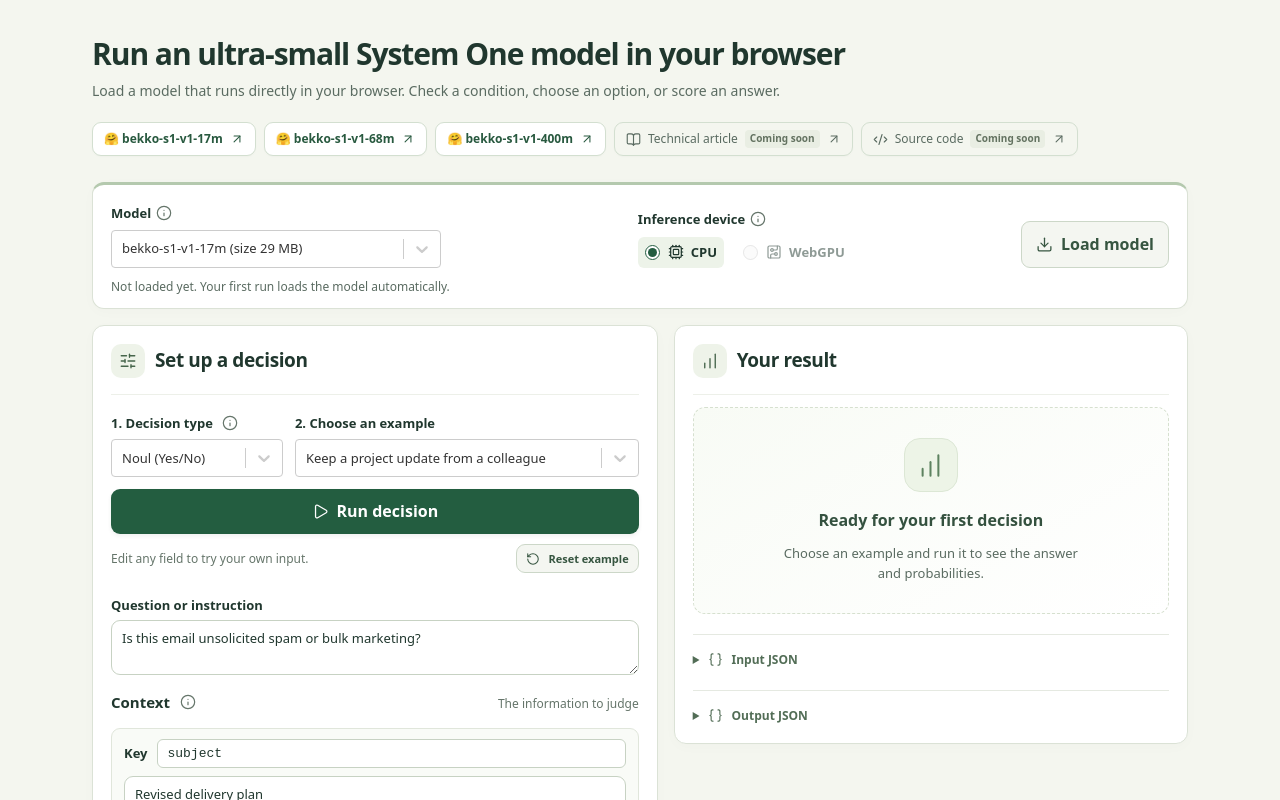
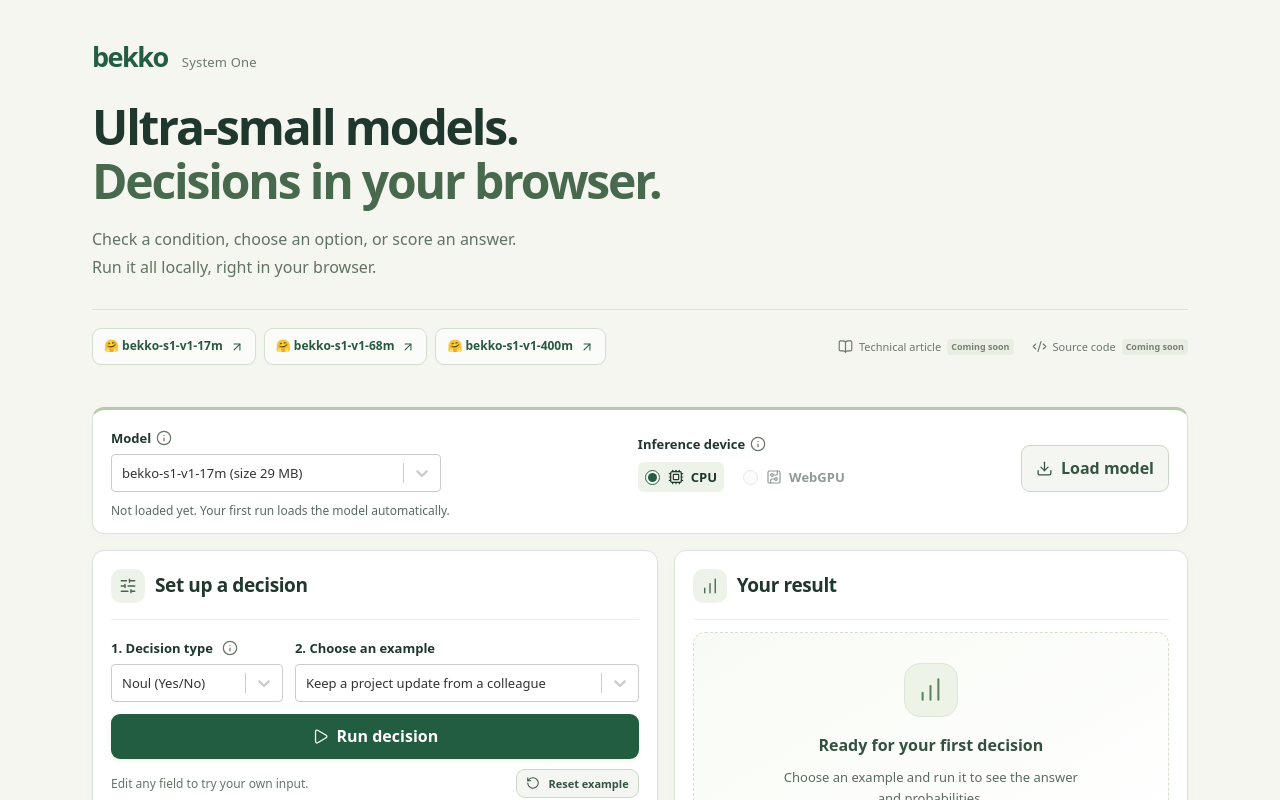
Before and after one commit to hotchpotch/bekko-system-one, a React (Vite) app in the folder browser/: page / in a window 1280 px wide. Shown: the top 800 px of the page. Built offline with nearby package versions, Linux system fonts and the light colour scheme.

Commit message:
Refine browser brand header with typography and grouped resources

```diff
--- a/browser/src/links.js
+++ b/browser/src/links.js
@@ -1,7 +1,7 @@
 import { MODELS } from './models.js';
 
 export const RESOURCE_LINKS = [
-  ...MODELS.map(model => ({ label: `🤗 ${model.name}`, href: `https://huggingface.co/${model.repository}` })),
+  ...MODELS.map(model => ({ kind: 'model', label: `🤗 ${model.name}`, href: `https://huggingface.co/${model.repository}` })),
   { label: 'Technical article', href: 'https://example.com/bekko/article', placeholder: true },
   { label: 'Source code', href: 'https://example.com/bekko/source', placeholder: true },
 ];
--- a/browser/src/main.jsx
+++ b/browser/src/main.jsx
@@ -303,23 +303,34 @@
   ];
   return (
     <main>
-      <header>
-        <div>
-          <h1>Run an ultra-small System One model in your browser</h1>
+      <header className="hero">
+        <div className="hero-copy">
+          <div className="brand-wordmark">bekko<span>System One</span></div>
+          <h1>Ultra-small models.<br /><span>Decisions in your browser.</span></h1>
           <p className="intro">
-            Load a model that runs directly in your browser. Check a condition,
-            choose an option, or score an answer.
+            Check a condition, choose an option, or score an answer.
+            <br className="hero-break" /> Run it all locally, right in your browser.
           </p>
-        <nav className="resource-links" aria-label="Models and project resources">
-          {RESOURCE_LINKS.map(({ label, href, placeholder }) => (
-            <a key={label} className={`resource-badge ${placeholder ? "resource-placeholder" : ""}`} href={href} target="_blank" rel="noopener noreferrer">
-              {label.startsWith("🤗") ? null : label === "Technical article" ? <BookOpen size={15} aria-hidden="true" /> : <Code2 size={15} aria-hidden="true" />}
-              <span>{label}</span>{placeholder && <span className="coming-soon">Coming soon</span>}
-              <ArrowUpRight size={14} aria-hidden="true" />
-            </a>
-          ))}
-        </nav>
-
+        </div>
+        <div className="hero-resources">
+          <nav className="resource-links model-links" aria-label="Hugging Face models">
+            {RESOURCE_LINKS.filter(link => link.kind === "model").map(({ label, href }) => (
+              <a key={label} className="resource-badge" href={href} target="_blank" rel="noopener noreferrer">
+                <span>{label}</span><ArrowUpRight size={14} aria-hidden="true" />
+              </a>
+            ))}
+          </nav>
+          <nav className="project-links" aria-label="Project resources">
+            {RESOURCE_LINKS.filter(link => link.kind !== "model").map(({ label, href, placeholder }) => {
+              const Link = placeholder ? "span" : "a";
+              return (
+              <Link className="project-link" key={label} href={placeholder ? undefined : href} target={placeholder ? undefined : "_blank"} rel={placeholder ? undefined : "noopener noreferrer"}>
+                {label === "Technical article" ? <BookOpen size={15} aria-hidden="true" /> : <Code2 size={15} aria-hidden="true" />}
+                <span>{label}</span>{placeholder && <span className="coming-soon">Coming soon</span>}
+              </Link>
+              );
+            })}
+          </nav>
         </div>
       </header>
       <section className="model-panel" aria-label="Model">
--- a/browser/src/style.css
+++ b/browser/src/style.css
@@ -942,3 +942,26 @@
   .model-panel { grid-template-columns: minmax(0, 1fr); }
   .model-panel > button, .model-panel > .loaded-badge { justify-self: start; }
 }
+
+/* Text-led brand header: model access first, project resources secondary. */
+header.hero { display: block; padding: 8px 0 0; margin-bottom: 24px; }
+.brand-wordmark { display: flex; align-items: baseline; gap: 14px; font-size: 27px; font-weight: 800; letter-spacing: -.055em; color: #235d40; }
+.brand-wordmark > span { font-size: 13px; font-weight: 500; letter-spacing: .015em; color: #6b7b6b; }
+.hero h1 { margin: 22px 0 18px; max-width: none; font-size: clamp(32px, 4.4vw, 48px); line-height: 1.12; letter-spacing: -.045em; text-wrap: initial; }
+.hero h1 > span { color: #48694e; }
+.hero .intro { font-size: 16px; line-height: 1.75; color: #617362; }
+.hero-resources { display: flex; flex-wrap: wrap; align-items: center; justify-content: space-between; gap: 16px 24px; margin-top: 28px; padding: 18px 0; border-top: 1px solid #dce4d6; }
+.hero .model-links { margin: 0; gap: 8px; }
+.hero .resource-badge { font-size: 12px; padding: 8px 11px; font-weight: 600; background: #ffffffb3; }
+.project-links { display: flex; flex-wrap: wrap; align-items: center; gap: 10px 18px; }
+.project-link { display: inline-flex; align-items: center; gap: 6px; color: #6a7869; font-size: 11px; }
+.project-link .coming-soon { padding: 1px 4px; font-size: 9px; background: #e9eee3; color: #768171; }
+@media (max-width: 600px) {
+  header.hero { padding-top: 0; margin-bottom: 14px; }
+  .brand-wordmark { font-size: 25px; }
+  .hero h1 { font-size: clamp(29px, 7.8vw, 38px); margin: 18px 0 14px; }
+  .hero .intro { font-size: 14px; }
+  .hero-break { display: none; }
+  .hero-resources { margin-top: 22px; padding: 14px 0; gap: 14px; }
+  .hero .resource-badge { padding: 7px 9px; font-size: 11px; }
+}
```
